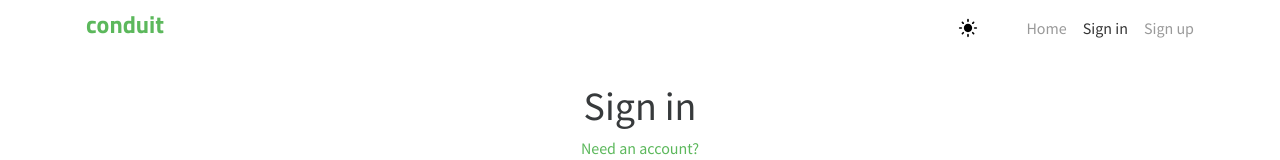
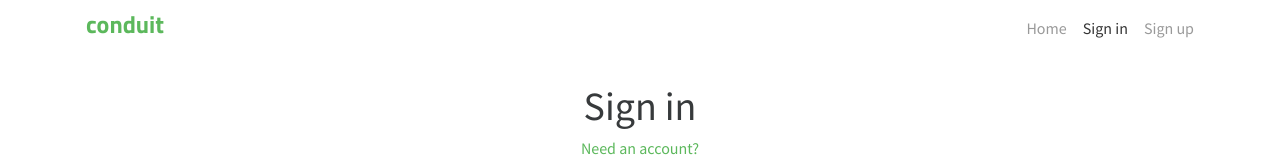
Before and after one commit to uxknow/conduit, a React (Vite) app: page /login in a window 1280 px wide. Shown: the top 160 px of the page. Built offline with nearby package versions, Linux system fonts and the light colour scheme; a web font is replaced by a local one.

Commit message:
commented out unused code

```diff
--- a/src/components/header/index.tsx
+++ b/src/components/header/index.tsx
@@ -23,7 +23,7 @@ const navItems: INavItems[] = [
 export const Header: FC = () => {
   const { isAuth } = useAppSelector((state) => state.user);
   const dispatch = useAppDispatch();
-  const [theme, setTheme] = useState("light");
+ // const [theme, setTheme] = useState("light");
 
   const { data, isError } = useGetCurrUserQuery(undefined, {
     skip: !isAuth
@@ -69,16 +69,16 @@ export const Header: FC = () => {
     },
   ];
 
-  const toggleDarkMode = () => {
-    const html = document.querySelector("html");
-    if (html?.classList.contains("dark")) {
-      html.classList.remove("dark");
-      setTheme("light");
-    } else {
-      html?.classList.add("dark");
-      setTheme("dark");
-    }
-  };
+  // const toggleDarkMode = () => {
+  //   const html = document.querySelector("html");
+  //   if (html?.classList.contains("dark")) {
+  //     html.classList.remove("dark");
+  //     setTheme("light");
+  //   } else {
+  //     html?.classList.add("dark");
+  //     setTheme("dark");
+  //   }
+  // };
 
   return (
     <header className="bg-white dark:bg-neutral-900 dark:text-white">
@@ -92,7 +92,7 @@ export const Header: FC = () => {
               conduit
             </Link>
             <div className="flex gap-12 items-center ">
-              <button
+              {/* <button
                 type="button"
                 onClick={toggleDarkMode}
                 className="text-xl"
@@ -102,7 +102,7 @@ export const Header: FC = () => {
                 ) : (
                   <MdLightMode className="text-black" />
                 )}
-              </button>
+              </button> */}
               {isAuth ? (
                 <ul className="flex gap-4">
                   {authNavItems.map(({ title, link, key }) => (
```
